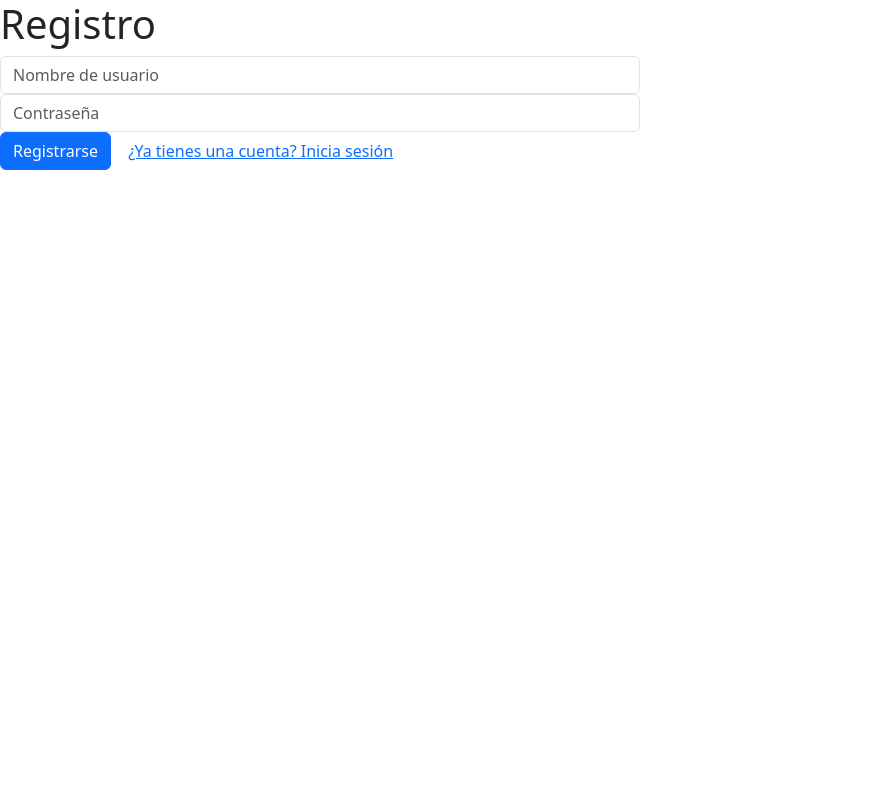
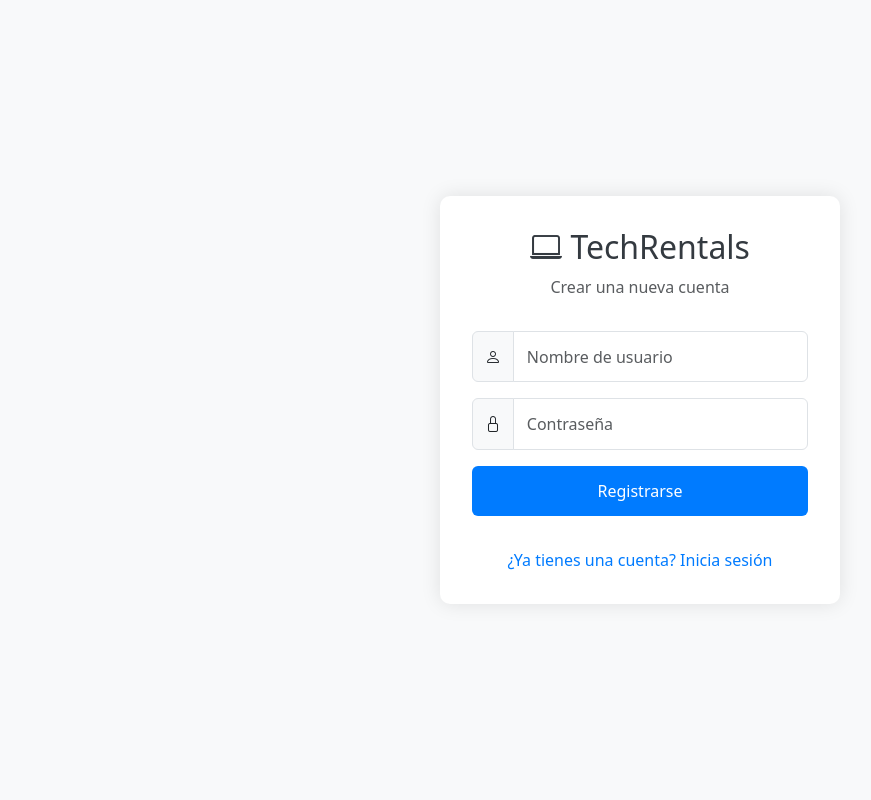
Before and after one commit to Xeworg/ProyectoFinal, a Flask app: page /register in a window 1280 px wide. Shown: the whole page, without its empty margins (0-871 px from the left). Run offline with Flask 3, Linux system fonts and the light colour scheme.

Commit message:
mejoras de login y register

```diff
--- /dev/null
+++ b/static/css/login_styless.css
@@ -0,0 +1,91 @@
+/* Estilos generales para formularios (login y registro) */
+body.form-page {
+    height: 100vh;
+    display: flex;
+    align-items: center;
+    justify-content: center;
+    background-color: #f8f9fa;
+    flex-direction: column;
+}
+
+.auth-container {
+    background-color: white;
+    border-radius: 10px;
+    box-shadow: 0 0 20px rgba(0, 0, 0, 0.1);
+    padding: 2rem;
+    width: 100%;
+    max-width: 400px;
+    margin: 0 auto;
+}
+
+.logo {
+    text-align: center;
+    margin-bottom: 2rem;
+    color: #343a40;
+}
+
+.auth-form {
+    display: flex;
+    flex-direction: column;
+    gap: 1rem;
+}
+
+.form-control {
+    padding: 0.8rem;
+}
+
+.btn-primary {
+    padding: 0.8rem;
+    background-color: #007bff;
+    border: none;
+    font-weight: 500;
+}
+
+.auth-link {
+    text-align: center;
+    margin-top: 1rem;
+}
+
+.auth-link a {
+    color: #007bff;
+    text-decoration: none;
+}
+
+/* Estilos para la página principal */
+.welcome-section {
+    height: 100vh;
+    display: flex;
+    flex-direction: column;
+    align-items: center;
+    justify-content: center;
+    padding: 2rem;
+    background: linear-gradient(rgba(0,0,0,0.7), rgba(0,0,0,0.7));
+    background-size: cover;
+    background-position: center;
+    color: white;
+    text-align: center;
+}
+
+.welcome-section h1 {
+    font-size: 4rem;
+    margin-bottom: 1.5rem;
+    font-weight: 700;
+}
+
+.welcome-section p {
+    font-size: 1.25rem;
+    max-width: 800px;
+    margin: 0 auto 2rem;
+}
+
+.content-container {
+    max-width: 1200px;
+    margin: 0 auto;
+    padding: 0 1rem;
+}
+
+.section-title {
+    text-align: center;
+    margin-bottom: 3rem;
+    padding-top: 3rem;
+}
--- a/templates/register.html
+++ b/templates/register.html
@@ -1,23 +1,38 @@
 <!DOCTYPE html>
 <html lang="es">
 <head>
-
     <meta charset="UTF-8">
     <meta name="viewport" content="width=device-width, initial-scale=1.0">
-
-    <title>Registro</title>
-    <link href="https://cdn.jsdelivr.net/npm/bootstrap@5.3.3/dist/css/bootstrap.min.css" rel="stylesheet"
-        integrity="sha384-QWTKZyjpPEjISv5WaRU9OFeRpok6YctnYmDr5pNlyT2bRjXh0JMhjY6hW+ALEwIH" crossorigin="anonymous">
+    <title>TechRentals - Registro</title>
+    <link href="https://cdn.jsdelivr.net/npm/bootstrap@5.3.3/dist/css/bootstrap.min.css" rel="stylesheet">
     <link rel="stylesheet" href="https://cdn.jsdelivr.net/npm/bootstrap-icons@1.10.5/font/bootstrap-icons.css">
-
+    <link rel="stylesheet" href="{{ url_for('static', filename='css/login_styless.css') }}">
 </head>
-<body>
-    <h1>Registro</h1>
-    <form action="/register" method="post" class="w-50">
-        <input type="text" name="username" placeholder="Nombre de usuario" class="form-control" required>
-        <input type="password" name="password" placeholder="Contraseña" class="form-control" required>
-        <button type="submit" class="btn btn-primary">Registrarse</button>
-        <a href="/login" class="btn btn-link">¿Ya tienes una cuenta? Inicia sesión</a>
-    </form>
+<body class="form-page">
+    <div class="auth-container">
+        <div class="logo">
+            <h2><i class="bi bi-laptop"></i> TechRentals</h2>
+            <p class="text-muted">Crear una nueva cuenta</p>
+        </div>
+        <form action="/register" method="post" class="auth-form">
+            <div class="form-group">
+                <div class="input-group">
+                    <span class="input-group-text"><i class="bi bi-person"></i></span>
+                    <input type="text" name="username" placeholder="Nombre de usuario" class="form-control" required>
+                </div>
+            </div>
+            <div class="form-group">
+                <div class="input-group">
+                    <span class="input-group-text"><i class="bi bi-lock"></i></span>
+                    <input type="password" name="password" placeholder="Contraseña" class="form-control" required>
+                </div>
+            </div>
+            <button type="submit" class="btn btn-primary">Registrarse</button>
+            <div class="auth-link">
+                <a href="/">¿Ya tienes una cuenta? Inicia sesión</a>
+            </div>
+        </form>
+    </div>
+    <script src="https://cdn.jsdelivr.net/npm/bootstrap@5.3.3/dist/js/bootstrap.bundle.min.js"></script>
 </body>
 </html>
```
Also changed, not shown: templates/form.html (+28 -10 lines).
